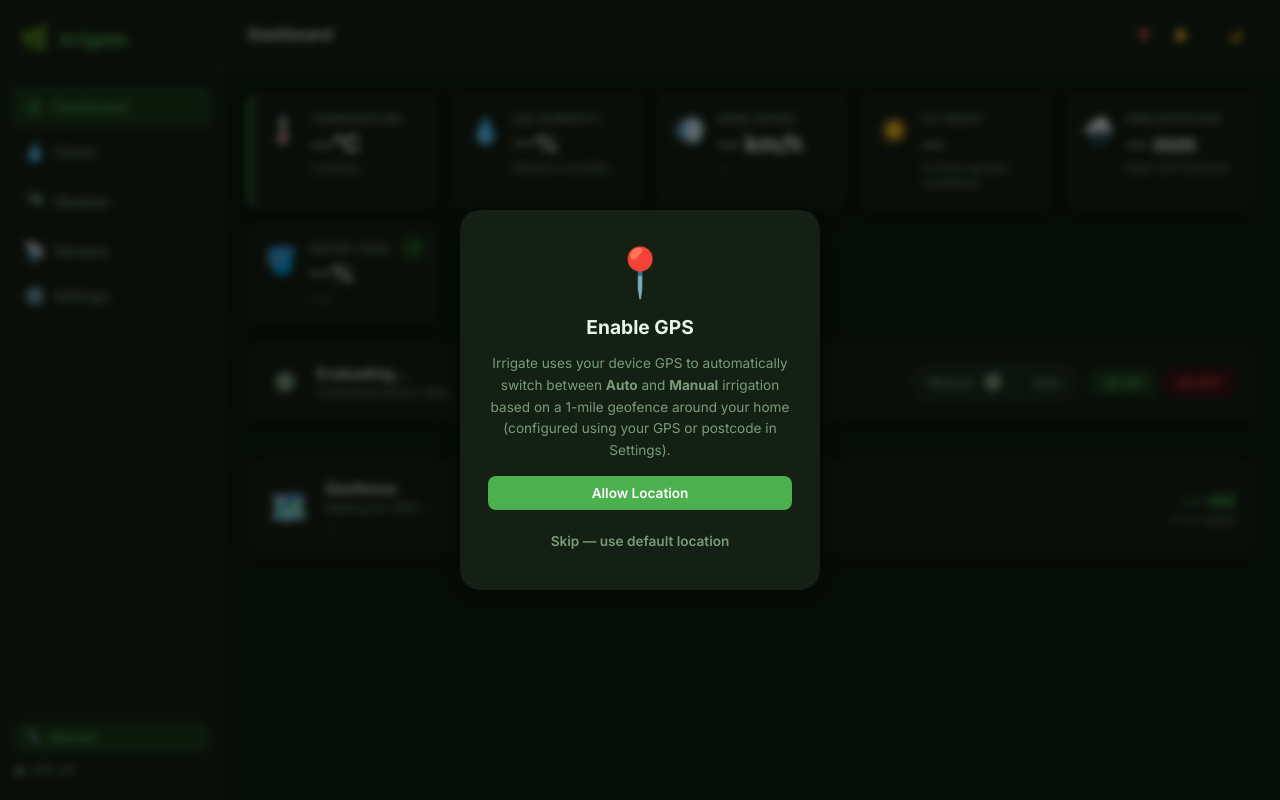
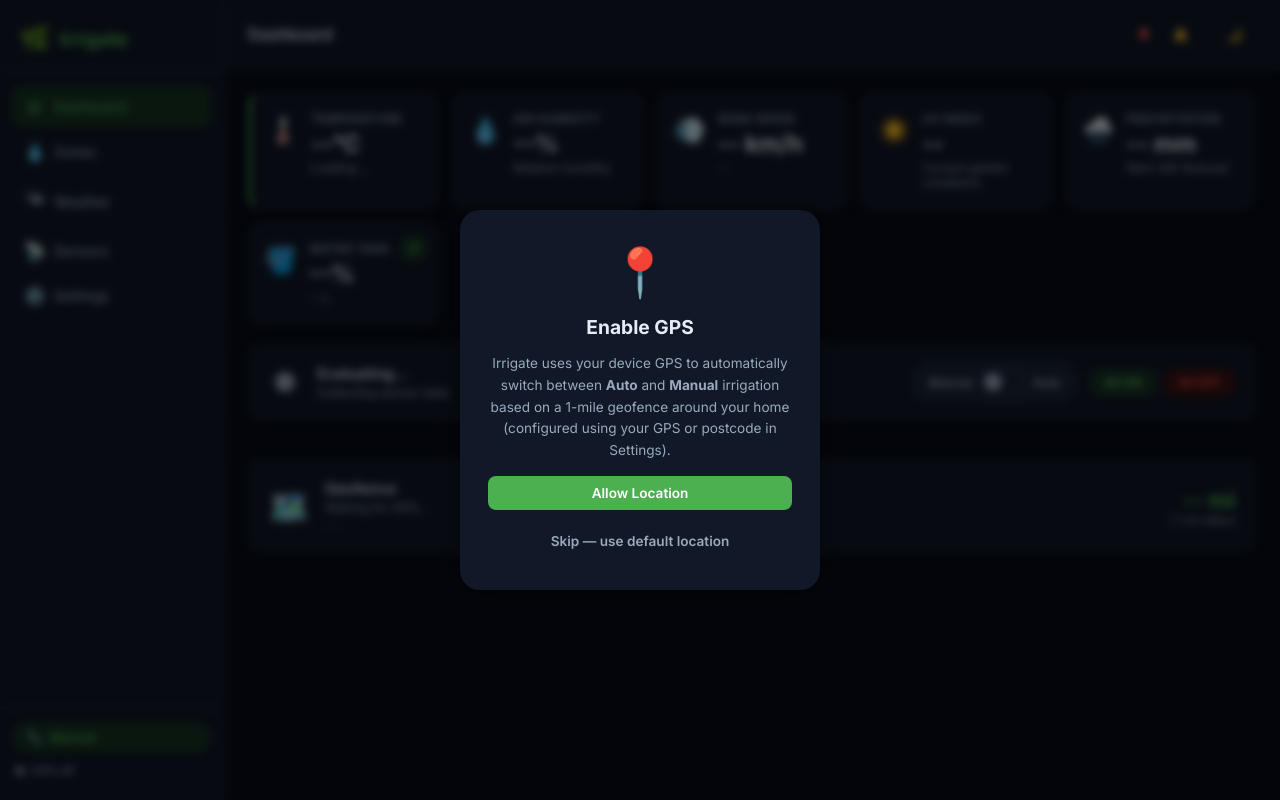
Before and after one commit to adarshmalayath/irrigate, a Flask app: page / in a window 1280 px wide. Run offline with Flask 3, Linux system fonts and the light colour scheme; some libraries are stand-ins or nearby versions.

Commit message:
Change dark theme to midnight palette

```diff
--- a/static/css/style.css
+++ b/static/css/style.css
@@ -29,21 +29,22 @@
   --transition:   .2s ease;
 }
 body.dark {
-  --bg:           #0d1a0d;
-  --surface:      #152015;
-  --surface2:     #1c2b1c;
-  --border:       rgba(255,255,255,.08);
-  --text:         #e8f5e9;
-  --text-muted:   #7a9b7a;
+  color-scheme: dark;
+  --bg:           #080d18;
+  --surface:      #111827;
+  --surface2:     #1b2638;
+  --border:       rgba(148,163,184,.16);
+  --text:         #e6edf7;
+  --text-muted:   #9aa9bd;
   --accent:       #4caf50;
-  --accent-light: #1b3a1b;
+  --accent-light: #173323;
   --accent2:      #26a69a;
   --danger:       #ef5350;
   --danger-light: #3b1212;
   --warning:      #ffa726;
   --warning-light:#3b2800;
   --success:      #66bb6a;
-  --success-light:#1b3a1b;
+  --success-light:#173323;
   --info:         #42a5f5;
   --info-light:   #0d2340;
   --shadow:       0 2px 16px rgba(0,0,0,.3);
```
Also changed, not shown: docs/static/css/style.css (+9 -8 lines).
